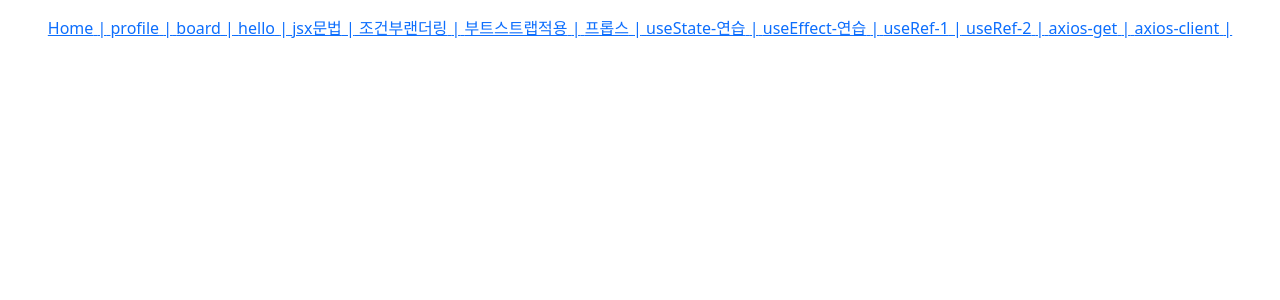
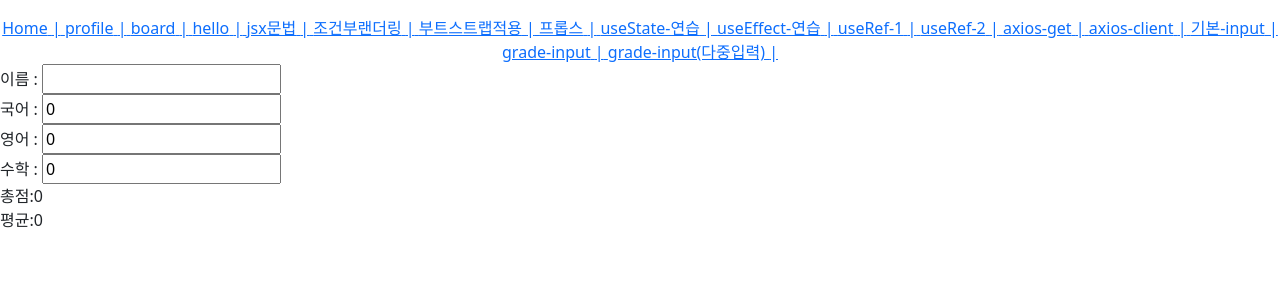
Before and after one commit to yj2025/react-vite-jyj-example, a React (Vite) app: page /grade in a window 1280 px wide. Shown: the top 300 px of the page. Built offline with nearby package versions, Linux system fonts and the light colour scheme.

Commit message:
2025-02-27

```diff
--- /dev/null
+++ b/src/pages/GradeInputPage.jsx
@@ -0,0 +1,40 @@
+import React, { useState } from 'react'
+
+const GradeInputPage = () => {
+  const [kor, setKor] = useState(0)
+  const [eng, setEng] = useState(0)
+  const [math, setMath] = useState(0)
+  const [name, setName] = useState('')
+
+  const onNameChange = (event) => {
+    setName(event.target.value)
+  }
+  const onKorChange = (event) => {
+    setKor(event.target.value)
+  }
+  const onEngChange = (event) => {
+    setEng(event.target.value)
+  }
+  const onMathChange = (event) => {
+    setMath(event.target.value)
+  }
+
+  return (
+    <div>
+      이름 : <input name='name' onChange={onNameChange} value={name} />
+      <br></br>
+      국어 : <input name='kor' onChange={onKorChange} value={kor} />
+      <br></br>
+      영어 : <input name='eng' onChange={onEngChange} value={eng} />
+      <br></br>
+      수학 : <input name='math' onChange={onMathChange} value={math} />
+      <br></br>
+      <div>
+        <div>총점:{Number(kor) + Number(eng) + Number(math)}</div>
+        <div>평균:{(Number(kor) + Number(eng) + Number(math)) / 3.0}</div>
+      </div>
+    </div>
+  )
+}
+
+export default GradeInputPage
--- /dev/null
+++ b/src/pages/GradeInputPage2.jsx
@@ -0,0 +1,46 @@
+import React, { useState } from 'react'
+
+// 다중 입력
+const GradeInputPage2 = () => {
+  // const [kor, setKor] = useState(0)
+  // const [eng, setEng] = useState(0)
+  // const [math, setMath] = useState(0)
+  // const [name, setName] = useState('')
+
+  const [grade, setGrade] = useState({
+    name: '',
+    kor: 0,
+    eng: 0,
+    math: 0,
+  })
+
+  const onChange = (event) => {
+    //const value = event.target.value
+    //const name = event.target.name
+    const { name, value } = event.target
+
+    setGrade({
+      ...grade, // 복사본
+      [name]: value,
+    })
+  }
+
+  return (
+    <div>
+      이름 : <input name='name' onChange={onChange} value={grade.name} />
+      <br></br>
+      국어 : <input name='kor' onChange={onChange} value={grade.kor} />
+      <br></br>
+      영어 : <input name='eng' onChange={onChange} value={grade.eng} />
+      <br></br>
+      수학 : <input name='math' onChange={onChange} value={grade.math} />
+      <br></br>
+      <div>
+        <div>총점:{Number(grade.kor) + Number(grade.eng) + Number(grade.math)}</div>
+        <div>평균:{(Number(grade.kor) + Number(grade.eng) + Number(grade.math)) / 3.0}</div>
+      </div>
+    </div>
+  )
+}
+
+export default GradeInputPage2
--- /dev/null
+++ b/src/pages/InputPage.jsx
@@ -0,0 +1,28 @@
+import React, { useState } from 'react'
+
+const InputPage = () => {
+  const [text, setText] = useState('')
+
+  const onChange = (event) => {
+    setText(event.target.value)
+    console.log(event.target.value)
+  }
+
+  const onReset = () => {
+    setText('')
+  }
+
+  return (
+    <div>
+      <div>
+        <input onChange={onChange} value={text} />
+        <button onClick={onReset}>초기화</button>
+        <div>
+          <b>값:{text}</b>
+        </div>
+      </div>
+    </div>
+  )
+}
+
+export default InputPage
--- a/src/route/Routes.jsx
+++ b/src/route/Routes.jsx
@@ -12,6 +12,9 @@ import UseEffectPage from '../pages/UseEffectPage'
 import UseRef2Page from '../pages/UseRef2Page'
 import UseRef1Page from '../pages/UseRef1Page'
 import AxiosClient from '../pages/AxiosClient'
+import InputPage from '../pages/InputPage'
+import GradeInputPage from '../pages/GradeInputPage'
+import GradeInputPage2 from '../pages/GradeInputPage2'
 
 // React Routes, Route 사용시 배열로 관리하기
 const routes = [
@@ -85,5 +88,20 @@ const routes = [
     element: <AxiosClient />,
     title: 'axios-client',
   },
+  {
+    path: '/input',
+    element: <InputPage />,
+    title: '기본-input',
+  },
+  {
+    path: '/grade',
+    element: <GradeInputPage />,
+    title: 'grade-input',
+  },
+  {
+    path: '/grade',
+    element: <GradeInputPage2 />,
+    title: 'grade-input(다중입력)',
+  },
 ]
 export default routes
```
